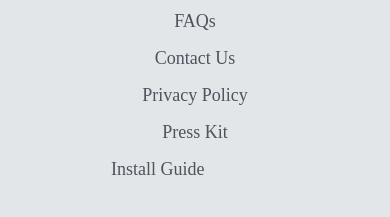
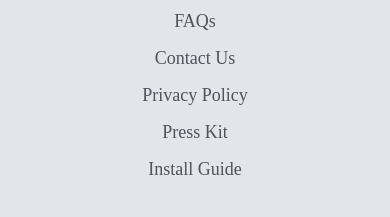
Before and after one commit to ArchieK9/clipboard-landing-page-master, a plain HTML site: page index.html in a window 390 px wide. Shown: the part 4175-4392 px from the top of the page. Drawn offline with Linux system fonts and the light colour scheme; a web font is replaced by a local one.

Commit message:
Update style.css

```diff
--- a/style.css
+++ b/style.css
@@ -394,8 +394,9 @@ a:hover{
         padding-top: 2.5rem;
     }
     .links, footer, .footer-wrapper{
+        justify-content:center;
         flex-direction: column;
-        align-items: center:
+        align-items:center;
     }
     .pair a{
         text-align: center;
```
